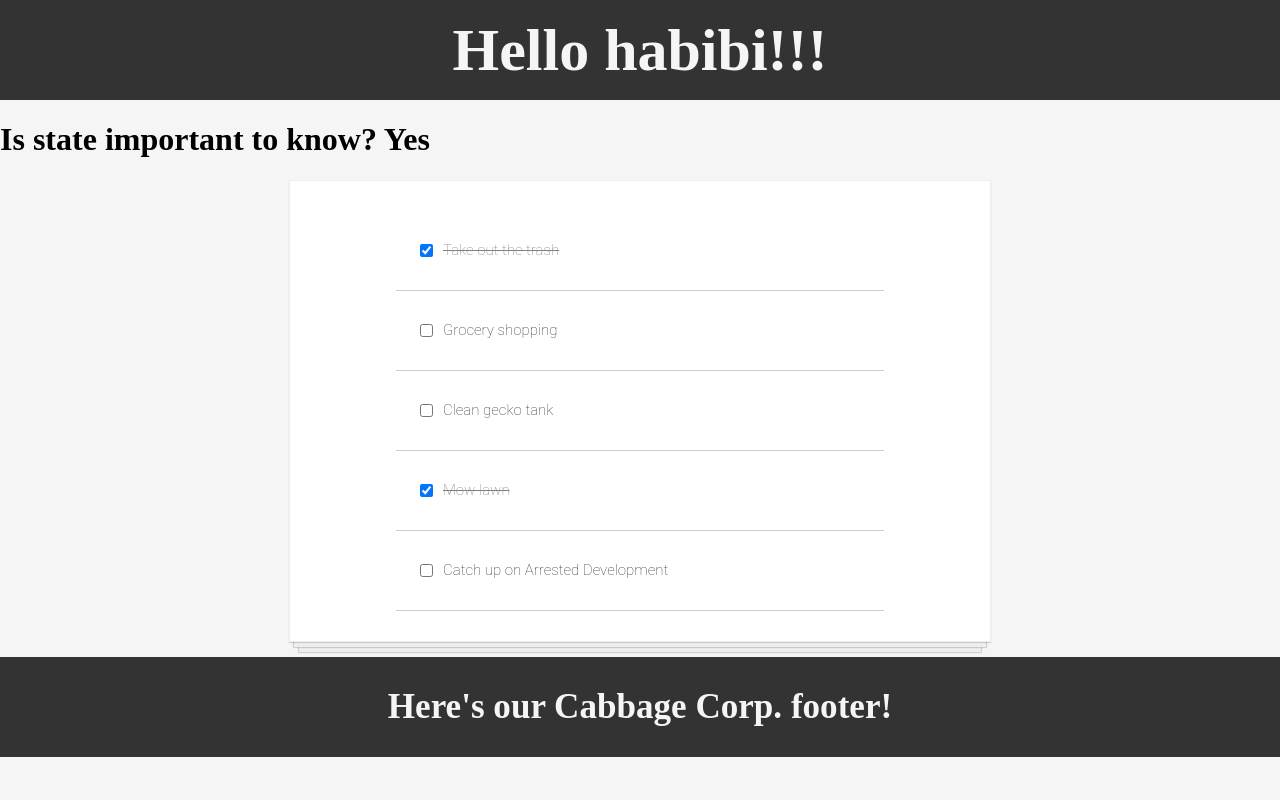
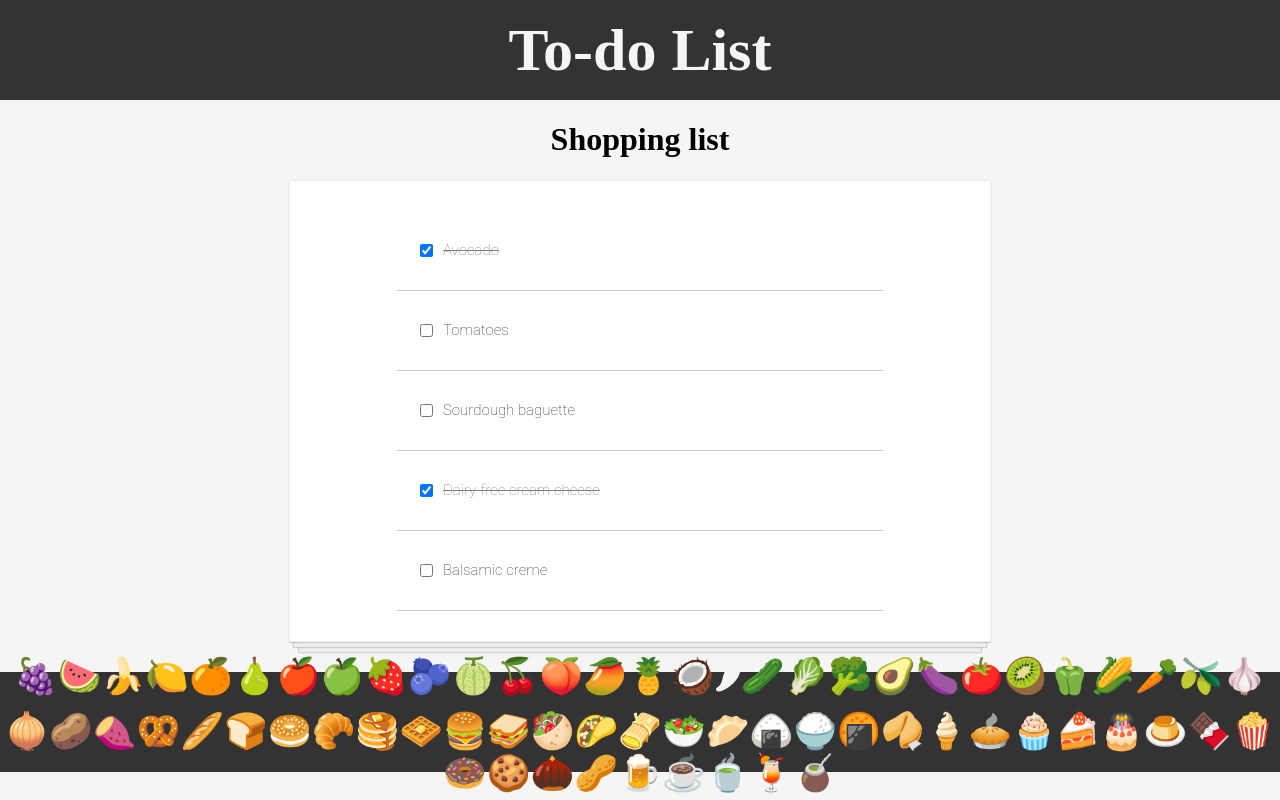
Before and after one commit to FredrikRidderfalk/react-todo-list, a React (Create React App) app: page / in a window 1280 px wide. Built offline with nearby package versions, Linux system fonts and the light colour scheme.

Commit message:
updated todosData text

```diff
--- a/public/index.css
+++ b/public/index.css
@@ -11,6 +11,10 @@ input[type="checkbox"] {
 
 input[type="checkbox"]:focus {
   outline: 0;
+}
+
+h1 {
+  text-align: center;
 }
 
 /* Navbar */
@@ -65,7 +69,7 @@ input[type="checkbox"]:focus {
   height: 100px;
   background-color: #333;
   color: whitesmoke;
-  margin: 15px 0;
+  margin: 30px 0 15px;
   text-align: center;
   font-size: 30px;
   display: flex;
--- a/src/App.js
+++ b/src/App.js
@@ -28,7 +28,7 @@ class App extends React.Component {
   constructor() {
     super();
     this.state = {
-      answer: "Yes",
+      title: "Shopping list",
     };
   }
 
@@ -38,7 +38,7 @@ class App extends React.Component {
     return (
       <div>
         <Header />
-        <h1>Is state important to know? {this.state.answer}</h1>
+        <h1>{this.state.title}</h1>
         <MainContent />
         <Footer />
       </div>
--- a/src/components/Footer.js
+++ b/src/components/Footer.js
@@ -3,7 +3,9 @@ import React from "react";
 function Footer() {
   return (
     <footer className="footer">
-      <h3>Here's our Cabbage Corp. footer!</h3>
+      <h3>
+        🍇🍉🍌🍋🍊🍐🍎🍏🍓🫐🍈🍒🍑🥭🍍🥥🌶🥒🥬🥦🥑🍆🍅🥝🫑🌽🥕🫒🧄🧅🥔🍠🥨🥖🍞🥯🥐🥞🧇🍔🥪🥙🌮🫔🥗🥟🍙🍚🍘🥠🍦🥧🧁🍰🎂🍮🍫🍿🍩🍪🌰🥜🍺☕️🍵🍹🧉
+      </h3>
     </footer>
   );
 }
--- a/src/components/Header.js
+++ b/src/components/Header.js
@@ -3,7 +3,7 @@ import React from "react";
 function Header() {
   return (
     <header className="navbar">
-      <h1>Hello habibi!!!</h1>
+      <h1>To-do List</h1>
     </header>
   );
 }
--- a/src/components/todosData.js
+++ b/src/components/todosData.js
@@ -1,27 +1,27 @@
 const todosData = [
   {
     id: 1,
-    text: "Take out the trash",
+    text: "Avocado",
     completed: true,
   },
   {
     id: 2,
-    text: "Grocery shopping",
+    text: "Tomatoes",
     completed: false,
   },
   {
     id: 3,
-    text: "Clean gecko tank",
+    text: "Sourdough baguette",
     completed: false,
   },
   {
     id: 4,
-    text: "Mow lawn",
+    text: "Dairy-free cream cheese",
     completed: true,
   },
   {
     id: 5,
-    text: "Catch up on Arrested Development",
+    text: "Balsamic creme",
     completed: false,
   },
 ];
```
